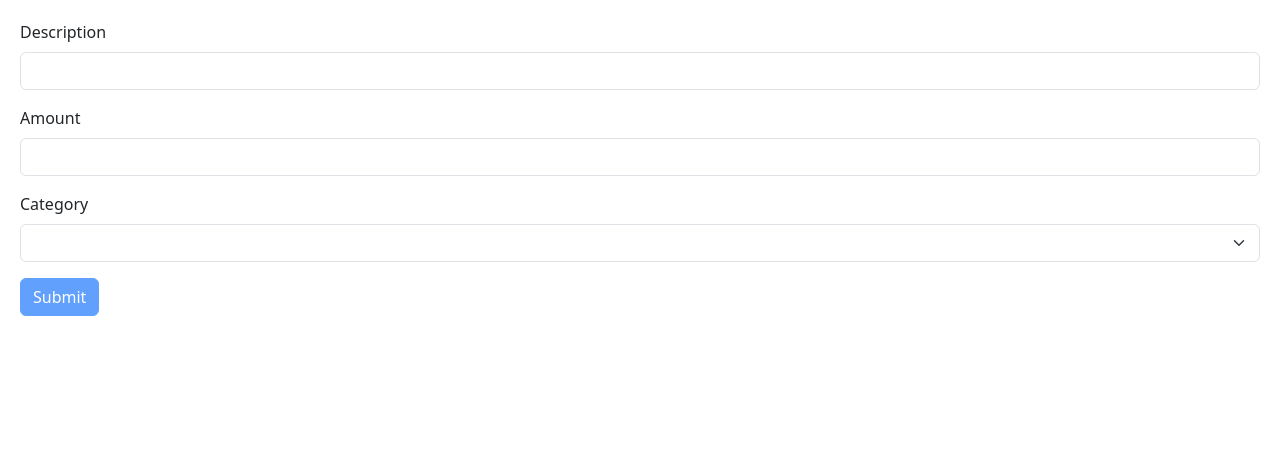
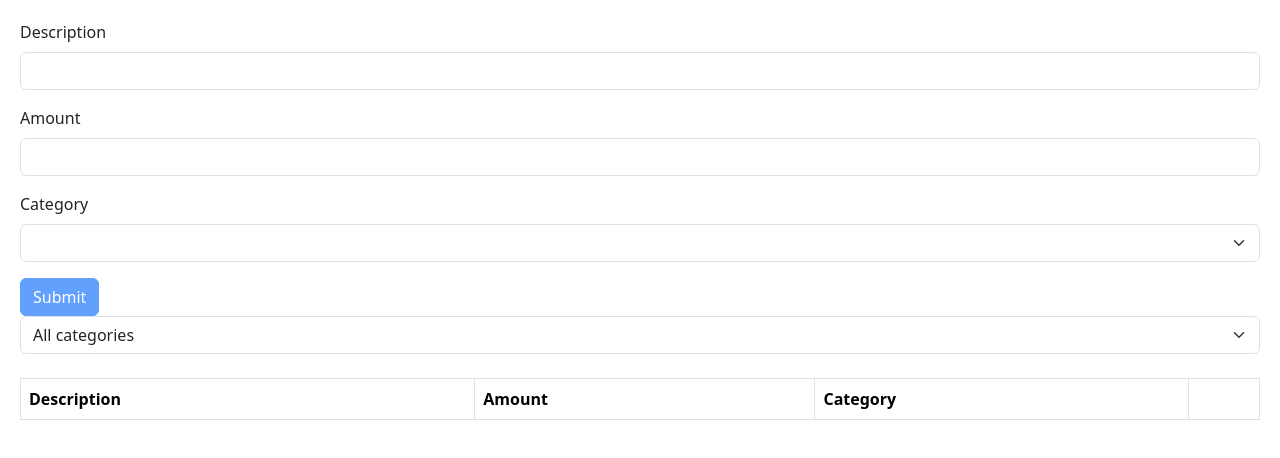
Before and after one commit to houssamouhra/expense-tracker, a React (Vite) app: page / in a window 1280 px wide. Shown: the top 458 px of the page. Built offline with nearby package versions, Linux system fonts and the light colour scheme.

Commit message:
feat(expenses): introduce expenses table and category filter dropdown

```diff
--- a/src/App.tsx
+++ b/src/App.tsx
@@ -1,9 +1,11 @@
 import Form from './components/Form';
+import Expenses from './components/Expenses';
 
 const App = () => {
   return (
     <>
       <Form />
+      <Expenses />
     </>
   );
 };
--- /dev/null
+++ b/src/components/Expenses.tsx
@@ -0,0 +1,25 @@
+const Expenses = () => {
+  return (
+    <div>
+      <select className='form-select mb-4'>
+        <option value='All categories'>All categories</option>
+        <option value='Groceries'>Groceries</option>
+        <option value='Utilities'>Utilities</option>
+        <option value='Entertainment'>Entertainment</option>
+      </select>
+
+      <table className='table table-bordered'>
+        <thead>
+          <tr>
+            <th scope='col'>Description</th>
+            <th scope='col'>Amount</th>
+            <th scope='col'>Category</th>
+            <th scope='col'></th>
+          </tr>
+        </thead>
+      </table>
+    </div>
+  );
+};
+
+export default Expenses;
```
